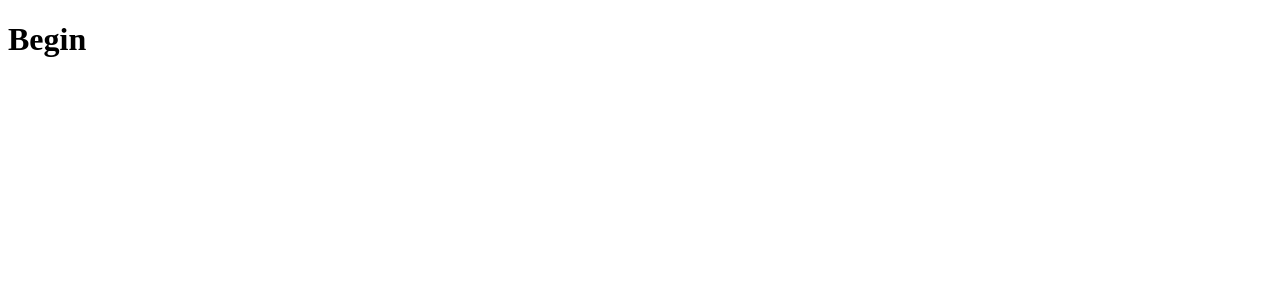
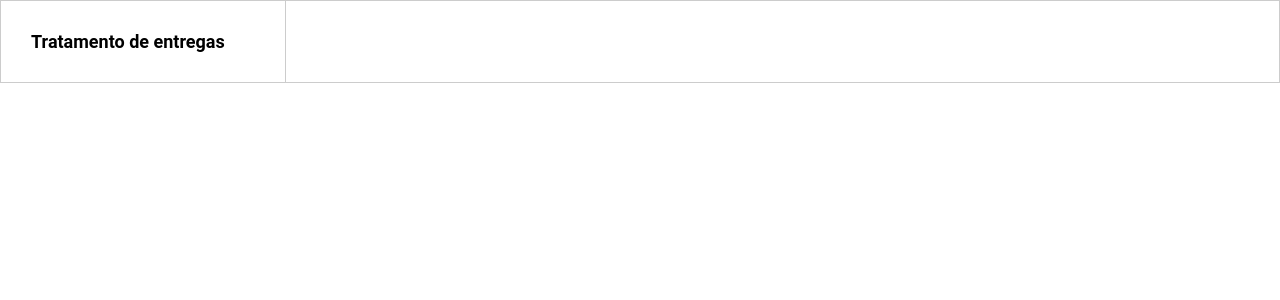
Before and after one commit to chaordic/frontend-challenger, a React app: page / in a window 1280 px wide. Shown: the top 300 px of the page. Built offline with nearby package versions, Linux system fonts and the light colour scheme.

Commit message:
Adição de Header

```diff
--- a/src/App/App.js
+++ b/src/App/App.js
@@ -1,5 +1,10 @@
 import React from "react";
+import Header from "../components/Header";
 
-export const App = () => <h1> Begin</h1>;
+export const App = () => (
+  <>
+    <Header></Header>
+  </>
+);
 
 export default App;
--- /dev/null
+++ b/src/_variables.scss
@@ -0,0 +1,10 @@
+$text-color: #000;
+
+$font-family: 'Roboto', Helvetica, sans-serif;
+$font-size-base: 18px;
+
+$border-color: #ccc;
+$border: 1px solid $border-color;
+
+$gutter: 30px;
+$padding: 20px;
--- /dev/null
+++ b/src/components/Header/Header.js
@@ -0,0 +1,11 @@
+import React from "react";
+
+import styles from "./Header.scss";
+
+export const Header = () => (
+  <header className={styles.header}>
+    <div className={styles.container}>Tratamento de entregas</div>
+  </header>
+);
+
+export default Header;
--- /dev/null
+++ b/src/components/Header/Header.scss
@@ -0,0 +1,11 @@
+.header {
+  border: $border;
+  display: flex;
+  font-weight: bolder;
+
+  .container {
+    border-right: $border;
+    padding: $gutter;
+    padding-right: #{$gutter * 2};
+  }
+}
--- /dev/null
+++ b/src/components/Header/index.js
@@ -0,0 +1 @@
+export { default } from "./Header";
--- a/src/index.js
+++ b/src/index.js
@@ -4,6 +4,7 @@ import { Provider } from "react-redux";
 
 import configureStore from "./store/configureStore";
 import App from "./App";
+import "./main.scss";
 
 const store = configureStore();
 
--- /dev/null
+++ b/src/main.scss
@@ -0,0 +1,23 @@
+:global {
+  * {
+    box-sizing: border-box;
+    outline: 0;
+  }
+
+  html,
+  body,
+  #app {
+    color: $text-color;
+    font-family: $font-family;
+    font-size: $font-size-base;
+    height: 100%;
+    margin: 0;
+    min-height: 100%;
+    padding: 0;
+  }
+
+  #app {
+    display: flex;
+    flex-direction: column;
+  }
+}
--- a/webpack.config.js
+++ b/webpack.config.js
@@ -40,7 +40,10 @@ module.exports = {
             }
           },
           {
-            loader: "sass-loader"
+            loader: "sass-loader",
+            options: {
+              prependData: '@import "src/variables.scss";'
+            }
           }
         ]
       }
```
